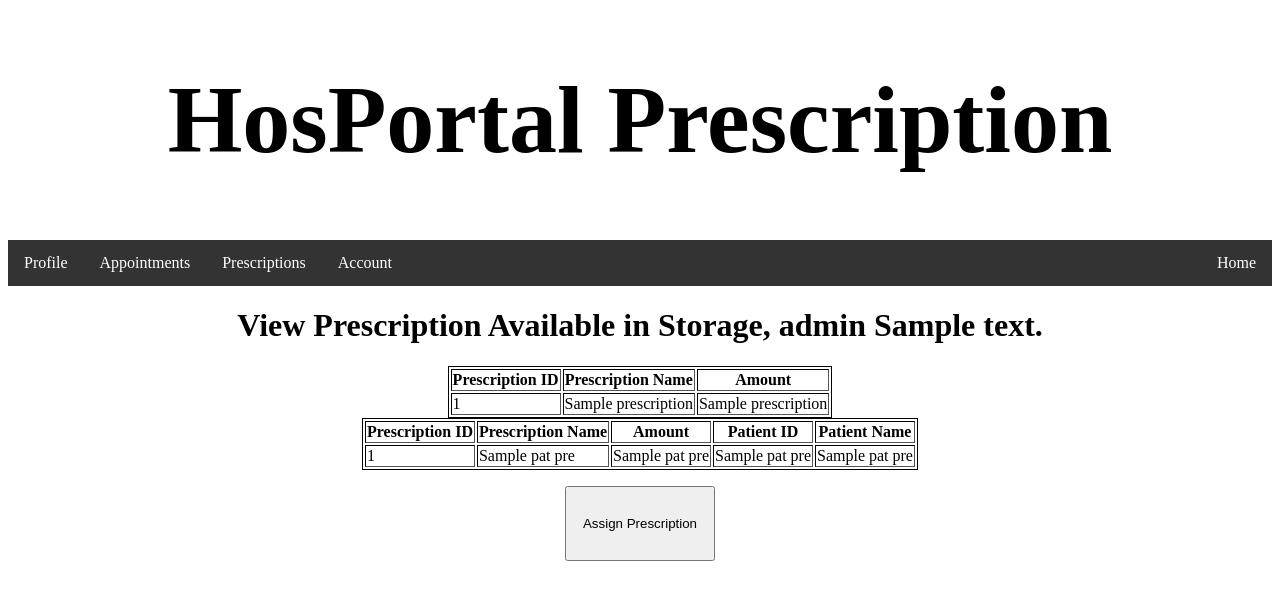
After one commit to xie302/CS348-Project, a Flask app: template templates/Prescription_doctor.html in a window 1280 px wide. The commit adds this page. Shown: the top 600 px of the page. Run offline with Flask 2, Linux system fonts and the light colour scheme; the template is opened without the code that fills it: most values are stand-ins (such as "Sample title", 1, 10 or a date in 2020).

Commit message:
prescription done

```diff
--- a/app.py
+++ b/app.py
@@ -105,43 +105,98 @@ def appointment():
 
 @app.route("/prescription", methods=["POST", "GET"])
 def prescription():
-    cur = db.cursor(buffered=True)
-    cur.execute("SET TRANSACTION ISOLATION LEVEL SERIALIZABLE;")
-    cur.execute("START TRANSACTION;")
-    resultRows = cur.execute("SELECT * FROM Prescription;")
-    preDetails = cur.fetchall()
-    return render_template("Prescription.html", preDetails=preDetails)
-    #button redirect to /pre_select
+    if "user" in session:
+        user = session["user"]
+        user_type = user[3]
+        user_id = user[4]
+        print(user_type)
+        if user_type == 'doctor' or user_type == 'Doctor':
+            cur = db.cursor(buffered=True)
+            cur.execute("SELECT Doctor_id FROM Doctor WHERE UID = " + user_id + ";")
+            doc_result = cur.fetchall()
+            doc_id = str(doc_result[0][0])
+            cur.execute("SELECT Pre_id, Pre_name, Pre_amount, Patient_id, Name"
+                        " FROM Report NATURAL JOIN Prescription NATURAL JOIN Appointment NATURAL JOIN Patient"
+                        " WHERE Doctor_id = " + doc_id + ";")
+            pat_pre_details = cur.fetchall()
+            db.commit()
+            cur.execute("SET TRANSACTION ISOLATION LEVEL SERIALIZABLE;")
+            cur.execute("START TRANSACTION;")
+            cur.execute("SELECT * FROM Prescription;")
+            preDetails = cur.fetchall()
+            return render_template("Prescription_doctor.html", preDetails=preDetails, pat_pre_details=pat_pre_details)
+
+        elif user_type == 'patient' or user_type == 'Patient':
+            cur = db.cursor(buffered=True)
+            cur.execute("SELECT Patient_id FROM Patient WHERE UID = " + user_id + ";")
+            pat_result = cur.fetchall()
+            pat_id = str(pat_result[0][0])
+            cur.execute("SELECT Pre_id, Pre_name, Pre_amount"
+                        " FROM Report NATURAL JOIN Prescription"
+                        " WHERE Report_num IN (SELECT A.Report_num"
+                        " FROM Appointment A"
+                        " WHERE A.Patient_id =" + pat_id + ");")
+            preDetails = cur.fetchall()
+            return render_template("Prescription_patient.html", preDetails=preDetails)
+            #button redirect to /pre_select
+        else:
+            return("unknown user")
+            return render_template("login.html", role=user[3], content=user[0])
+    else:
+        flash("You are not logged in!")
+        return redirect(url_for("login"))
 
 
 @app.route("/pre_select", methods=["POST", "GET"])
 def pre_select():
-    if request.method == 'POST':
-        preDetails = request.form
-        pre_id = preDetails['pre_id']
-        amount_toassign = preDetails['amount']
-        pat_id = preDetails['pat_id']
-        doc_id = preDetails['doc_id']
-        cur = db.cursor()
-        cur.execute("SELECT amount_left FROM Prescription WHERE Pre_id = %s;", pre_id)
-        amount_left = cur.fetchall()
-        if amount_toassign <= amount_left[0]:
-            cur.execute("UPDATE Prescription"
-                        "SET amount_left = amount_left - %s"
-                        "WHERE Pre_id = %s;", (amount_toassign, pre_id))
-            cur.execute("UPDATE Report"
-                        "SET Report.Pre_id = %s"
-                        "WHERE Report.Report_num = (SELECT MAX(Appointment.Report_num)"
-                        "FROM Appointment"
-                        "WHERE Appointment.Patient_id = %s AND Appointment.Doctor_id = %s);", (pre_id, pat_id, doc_id))
-            cur.execute("UPDATE Doctor SET Doctor.state = 'available' WHERE Doctor_id = %s;", (doc_id))
-            db.commit()
-            return render_template("Pre_select.html")
+    if "user" in session:
+        user = session["user"]
+        if request.method == 'POST':
+            #get pre_id, amount_toassign, pat_id
+            preDetails = request.form
+            pre_id = preDetails['pre_id']
+            amount_toassign = int(preDetails['amount'])
+            pat_id = preDetails['pat_id']
+            cur = db.cursor()
+            #get doc_id from user
+            cur.execute("SELECT Doctor_id FROM Doctor WHERE UID = " + user[4] + ";")
+            doc_result = cur.fetchall()
+            doc_id = str(doc_result[0][0])
+            #get amount_left
+            query = "SELECT amount_left FROM Prescription WHERE Pre_id =" + pre_id + ";"
+            cur.execute(query)
+            result = cur.fetchall()
+            amount_left = result[0][0]
+            if amount_toassign <= amount_left:
+                query = ("UPDATE Prescription"
+                         " SET amount_left = amount_left - " + str(amount_toassign) + ""
+                         " WHERE Pre_id = " + pre_id + ";")
+                cur.execute(query)
+                query = ("UPDATE Report"
+                         " SET Report.Pre_id =" + pre_id + ""
+                         " WHERE Report.Report_num = (SELECT MAX(Appointment.Report_num)"
+                         " FROM Appointment"
+                         " WHERE Appointment.Patient_id =" + pat_id + " AND Appointment.Doctor_id =" + doc_id + ");")
+                cur.execute(query)
+                query = ("UPDATE Report"
+                         " SET Report.Pre_amount =" + str(amount_toassign) + ""
+                         " WHERE Report.Report_num = (SELECT MAX(Appointment.Report_num)"
+                         " FROM Appointment"
+                         " WHERE Appointment.Patient_id =" + pat_id + " AND Appointment.Doctor_id =" + doc_id + ");")
+                cur.execute(query)
+                cur.execute("UPDATE Doctor SET Doctor.state = 'available' WHERE Doctor_id =" + doc_id + ";")
+                db.commit()
+                # need to be shown as small side titles
+                return("Prescription request successful")
+            else:
+                db.commit()
+                return ("Prescription request unsuccessful")
         else:
-            db.commit()
-            return render_template("Pre_select.html")
+            return render_template("pre_select.html")
     else:
-        return render_template("Pre_select.html")
+        flash("You are not logged in!")
+        return redirect(url_for("login"))
+
 
 
 @app.route("/logout")
--- a/templates/Pre_select.html
+++ b/templates/Pre_select.html
@@ -9,8 +9,6 @@
     <input type="number" id="amo" name="amount" placeholder="e.g. 20" required><br><br>
     <label style= "text-align: left; font-size: 120%" for="pat">Patient ID:</label><br>
     <input type="id" id="pat" name="pat_id" placeholder="e.g. 101" required><br>
-    <label style= "text-align: left; font-size: 120%" for="doc">Doctor ID:</label><br>
-    <input type="id" id="doc" name="doc_id" placeholder="e.g. 201" required><br><br>
     <input style="font-size: large" type="submit">
 </form>
 {% endblock %}
--- /dev/null
+++ b/templates/Prescription_doctor.html
@@ -0,0 +1,39 @@
+{% extends "base.html" %}
+{% block header %}HosPortal Prescription{% endblock %}
+{% block content %}
+ <h1 style="text-align: center">View Prescription Available in Storage, {{role}} {{content}}</h1>
+<table border="1" style="border:1px solid black;margin-left:auto;margin-right:auto;">
+ <tr>
+  <th>Prescription ID</th>
+  <th>Prescription Name</th>
+  <th>Amount</th>
+ </tr>
+ {% for prescription in preDetails %}
+ <tr>
+  <td> {{prescription[0]}} </td>
+  <td> {{prescription[1]}} </td>
+  <td> {{prescription[2]}} </td>
+ </tr>
+ {% endfor %}
+</table>
+
+<table border="1" style="border:1px solid black;margin-left:auto;margin-right:auto;">
+ <tr>
+  <th>Prescription ID</th>
+  <th>Prescription Name</th>
+  <th>Amount</th>
+  <th>Patient ID</th>
+  <th>Patient Name</th>
+ </tr>
+ {% for pat_pre in pat_pre_details %}
+ <tr>
+  <td> {{pat_pre[0]}} </td>
+  <td> {{pat_pre[1]}} </td>
+  <td> {{pat_pre[2]}} </td>
+  <td> {{pat_pre[3]}} </td>
+  <td> {{pat_pre[4]}} </td>
+ </tr>
+ {% endfor %}
+</table>
+<p align="center"><a href="pre_select" ><button class=grey style="height:75px;width:150px">Assign Prescription</button></a></p>
+{% endblock %}
```
Also changed, not shown: templates/Prescription.html (deleted, +0 -14 lines), templates/Prescription_patient.html (added, +19 -0 lines).
